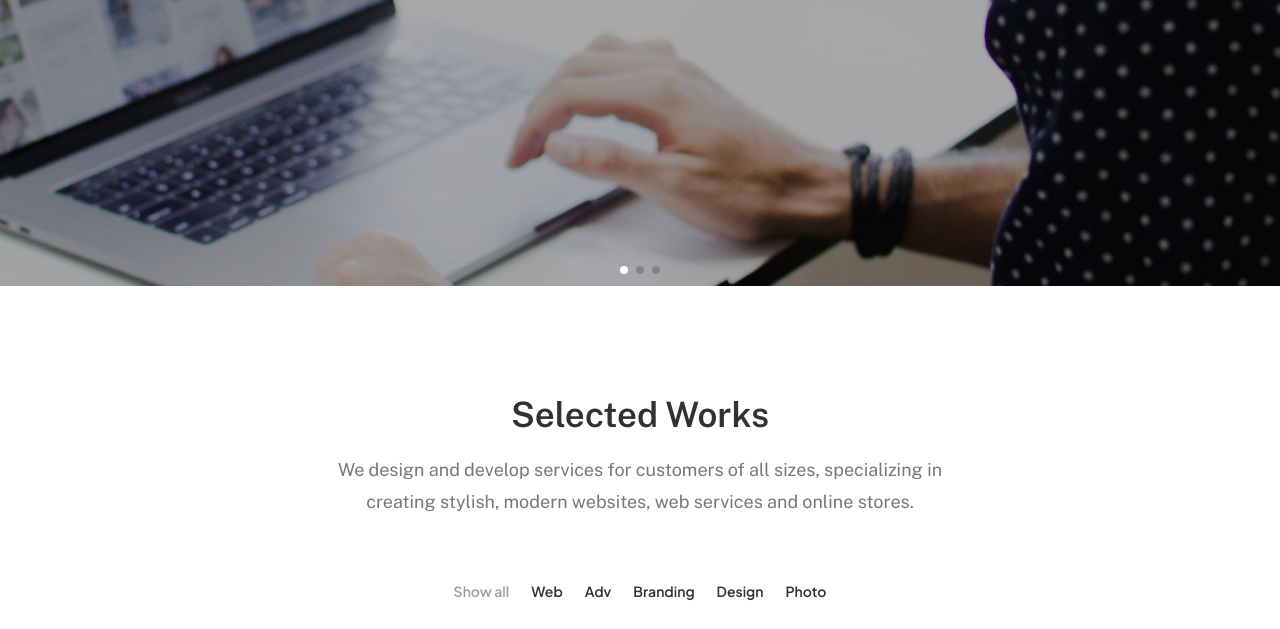
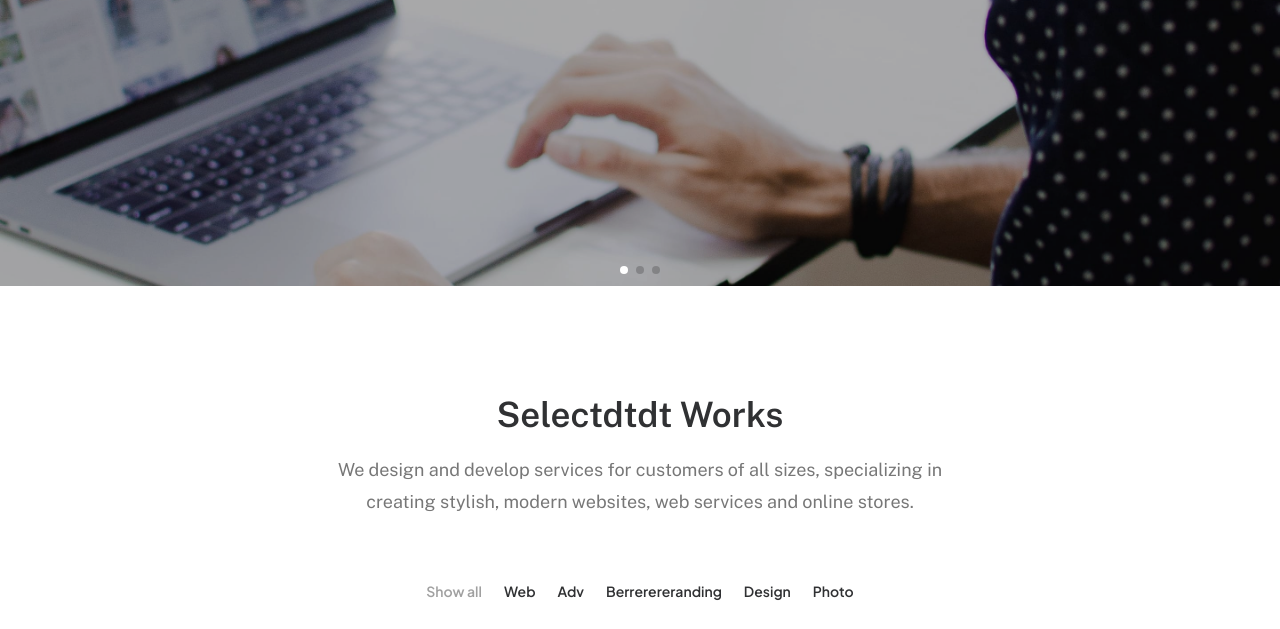
Before and after one commit to abdulmusawwir01/5th-Project, a plain HTML site: page index.html in a window 1280 px wide. Shown: the part 514-1143 px from the top of the page. Drawn offline with nearby package versions, Linux system fonts and the light colour scheme.

Commit message:
update some design

```diff
--- a/index.html
+++ b/index.html
@@ -85,7 +85,7 @@
             </div>
           </div>
           <div class="main-two">
-            <h2>Selected Works</h2>
+            <h2>Selectdtdt Works</h2>
             <p>We design and develop services for customers of all sizes, specializing in <br>
               creating stylish, modern websites, web services and online stores.</p>
           </div>
@@ -94,7 +94,7 @@
               <a class="active" href="#">Show all</a>
               <a class="active01" href="#">Web</a>
               <a class="active01" href="#">Adv</a>
-              <a class="active01" href="#">Branding</a>
+              <a class="active01" href="#">Berrerereranding</a>
               <a class="active01" href="#">Design</a>
               <a class="active01" href="#">Photo</a>
             </ul>
@@ -103,7 +103,7 @@
             <div class="three-grid">
                 <img src="brando-makes-branding-EYfoo_gQeRg-unsplash-uai-2560x1920.jpg">
                 <div class="transition-text">
-                  <h3>Brando</h3>
+                  <h3>Branerredo</h3>
                 </div>
             </div>
             <div class="three-grid">
```
